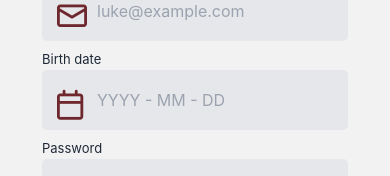
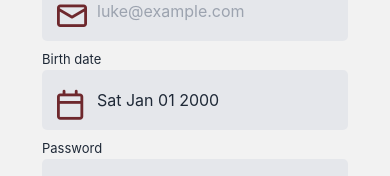
Before and after one commit to fjmadrid/CS50M_bpress_patient_movile, a React Native app: screen /Signup in a window 390 px wide. Shown: the part 201-377 px from the top of the page. Built offline with nearby package versions, Linux system fonts and the light colour scheme.

Commit message:
Fixed bugs with DataTimePicker

```diff
--- a/src/screens/SignupScreen.js
+++ b/src/screens/SignupScreen.js
@@ -1,6 +1,6 @@
 import React, { useState } from "react";
 import { View, TouchableOpacity } from "react-native";
-import { DateTimePicker } from "@react-native-community/datetimepicker";
+import DateTimePicker from "@react-native-community/datetimepicker";
 
 import {
   StyledContainer,
@@ -33,13 +33,10 @@ export function SignupScreen({ navigation }) {
   const [hideConfirmedPassword, setHideConfirmedPassword] = useState(true);
   const [showDateTimePicker, setShowDateTimePicker] = useState(false);
   const [date, setDate] = useState(new Date(2000, 0, 1));
-  // Actual selected date of birth
-  const [dob, setDob] = useState();
-  const onChange = (event, selectDate) => {
-    const currentDate = selectedDate || date;
+  const onChange = (event, selectedDate) => {
+    const currentDate = selectedDate;
     setShowDateTimePicker(false);
     setDate(currentDate);
-    setDob(currentDate);
   };
 
   const showDatePicker = () => {
@@ -57,7 +54,7 @@ export function SignupScreen({ navigation }) {
               mode="date"
               is24Hour={true}
               display="default"
-              onChange={(date) => setDate(date)}
+              onChange={onChange}
             />
           )}
           <Formik
@@ -102,7 +99,7 @@ export function SignupScreen({ navigation }) {
                   placeholderTextColor={darkLight}
                   onChangeText={handleChange("birthDate")}
                   onBlur={handleBlur("birthDate")}
-                  value={dob ? dob.toDateString() : ""}
+                  value={date.toDateString()}
                   isDate={true}
                   editable={false}
                   showDatePicker={showDatePicker}
```
